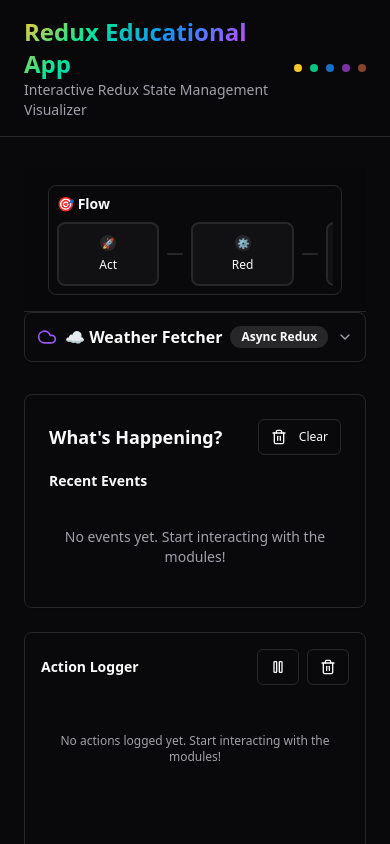
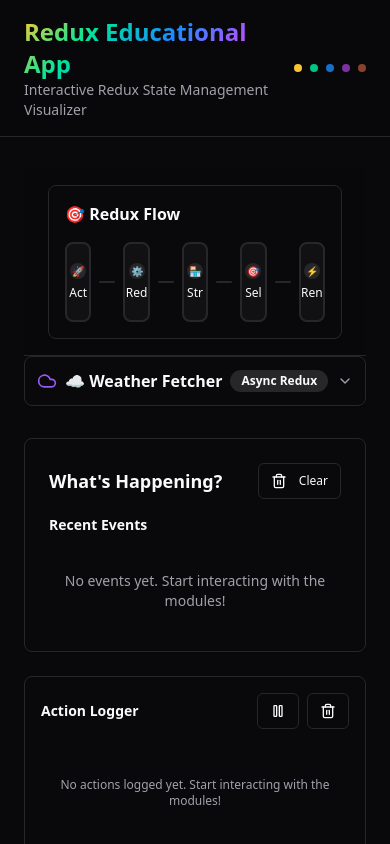
Before and after one commit to boulaajaj/state-flow-trainer, a React (Vite) app: page / in a window 390 px wide. Shown: the top 844 px of the page. Built offline with nearby package versions, Linux system fonts and the light colour scheme.

Commit message:
Fix Redux Flow layout
Adjusted alignment and spacing in the Redux Flow section and removed the scrollbar.

```diff
--- a/src/features/reduxFlow/components/EnhancedFlowVisualizer.tsx
+++ b/src/features/reduxFlow/components/EnhancedFlowVisualizer.tsx
@@ -281,10 +281,10 @@ export const EnhancedFlowVisualizer: React.FC = () => {
 
   return (
     <div className="w-full bg-card border border-border rounded-lg overflow-hidden">
-      <div className="p-2 sm:p-3 lg:p-4">
-        <div className="flex items-center justify-between mb-2 sm:mb-3 lg:mb-4">
-          <h3 className="text-sm sm:text-base lg:text-lg font-semibold text-foreground">
-            🎯 <span className="hidden sm:inline">Redux Flow</span><span className="sm:hidden">Flow</span>
+      <div className="p-4">
+        <div className="flex items-center justify-between mb-4">
+          <h3 className="text-base lg:text-lg font-semibold text-foreground">
+            🎯 Redux Flow
           </h3>
           <div className="flex gap-1">
             <Button
@@ -298,13 +298,13 @@ export const EnhancedFlowVisualizer: React.FC = () => {
           </div>
         </div>
 
-        {/* Redux Flow Steps - Full width responsive layout, no vertical overflow */}
-        <div className="w-full overflow-x-auto overflow-y-hidden">
-          <div className="flex items-stretch justify-between min-w-[640px] gap-2 sm:gap-3 md:gap-4 lg:gap-6 h-16 sm:h-20 md:h-24 lg:h-28">
+        {/* Redux Flow Steps - Full width responsive layout, no scrollbar */}
+        <div className="w-full">
+          <div className="flex items-stretch gap-2 lg:gap-4 h-20 lg:h-24">
             {flowSteps.map((step, index) => (
               <React.Fragment key={step.id}>
-                {/* Step Card - equal flex sizing with min-width */}
-                <div className="flex-1 min-w-[100px] sm:min-w-[120px] md:min-w-[140px]">
+                {/* Step Card - equal flex sizing */}
+                <div className="flex-1 min-w-0">
                   <StepCard
                     step={step}
                     index={index}
@@ -316,9 +316,9 @@ export const EnhancedFlowVisualizer: React.FC = () => {
 
                 {/* Flow Line - between steps */}
                 {index < flowSteps.length - 1 && (
-                  <div className="flex-shrink-0 w-4 sm:w-6 md:w-8 lg:w-12 flex items-center justify-center">
+                  <div className="flex-shrink-0 w-4 lg:w-8 flex items-center justify-center">
                     <motion.div
-                      className="w-full h-0.5 sm:h-1 bg-gradient-to-r from-muted via-muted to-muted relative overflow-hidden rounded-full"
+                      className="w-full h-0.5 lg:h-1 bg-gradient-to-r from-muted via-muted to-muted relative overflow-hidden rounded-full"
                       initial={{ scaleX: 0 }}
                       animate={{ scaleX: 1 }}
                       transition={{ duration: 0.5, delay: index * 0.1 }}
```
